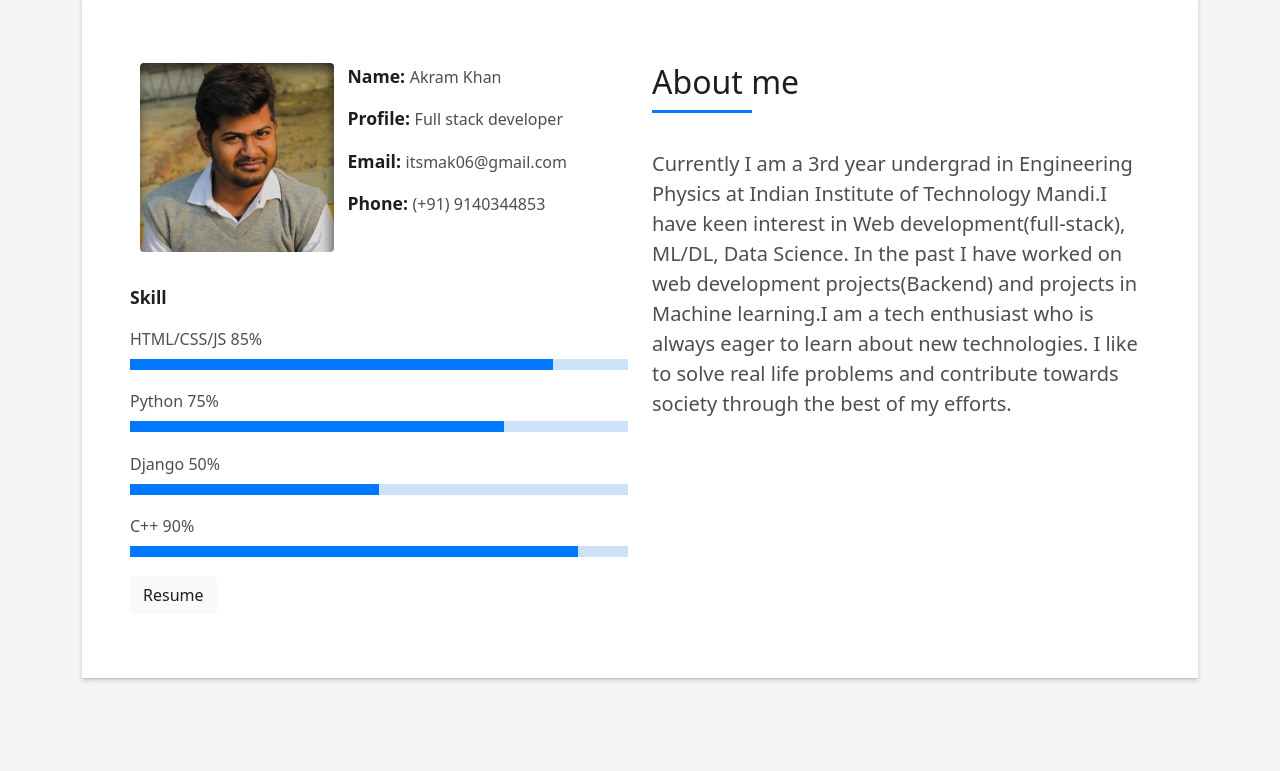
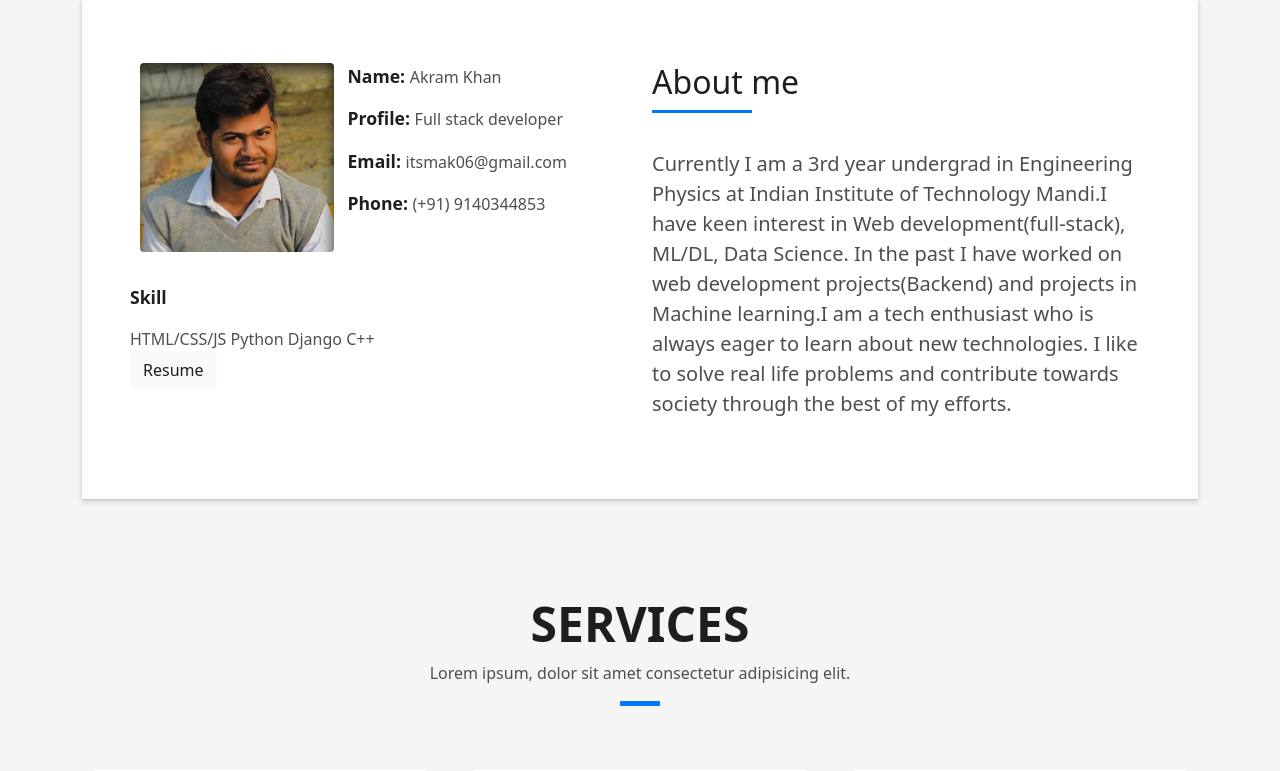
Before and after one commit to helloakram007/akram.github.io, a Django app: page / in a window 1280 px wide. Shown: the part 865-1636 px from the top of the page. Run offline with Django 3.2, Linux system fonts and the light colour scheme; data comes from the database, SQL or seed files in the repository; some libraries are stand-ins or nearby versions.

Commit message:
Update index.html

```diff
--- a/templates/index.html
+++ b/templates/index.html
@@ -92,22 +92,22 @@
                   </div>
                   <div class="skill-mf">
                     <p class="title-s">Skill</p>
-                    <span>HTML/CSS/JS</span> <span class="pull-right">85%</span>
-                    <div class="progress">
+                    <span>HTML/CSS/JS</span> <span class="pull-right"></span>
+<!--                     <div class="progress">
                       <div class="progress-bar" role="progressbar" style="width: 85%;" aria-valuenow="85" aria-valuemin="0" aria-valuemax="100"></div>
-                    </div>
-                    <span>Python</span> <span class="pull-right">75%</span>
-                    <div class="progress">
+                    </div> -->
+                    <span>Python</span> <span class="pull-right"></span>
+<!--                     <div class="progress">
                       <div class="progress-bar" role="progressbar" style="width: 75%" aria-valuenow="75" aria-valuemin="0" aria-valuemax="100"></div>
-                    </div>
-                    <span>Django</span> <span class="pull-right">50%</span>
-                    <div class="progress">
+                    </div> -->
+                    <span>Django</span> <span class="pull-right"></span>
+<!--                     <div class="progress">
                       <div class="progress-bar" role="progressbar" style="width: 50%" aria-valuenow="50" aria-valuemin="0" aria-valuemax="100"></div>
-                    </div>
-                    <span>C++</span> <span class="pull-right">90%</span>
-                    <div class="progress">
+                    </div> -->
+                    <span>C++</span> <span class="pull-right"></span>
+<!--                     <div class="progress">
                       <div class="progress-bar" role="progressbar" style="width: 90%" aria-valuenow="90" aria-valuemin="0" aria-valuemax="100"></div>
-                    </div>
+                    </div> -->
                   </div>
                   {%for k in r%}
                   <button type="button" class="btn btn-light"><a href="media/{{k.file}}">Resume</a></button>
```
